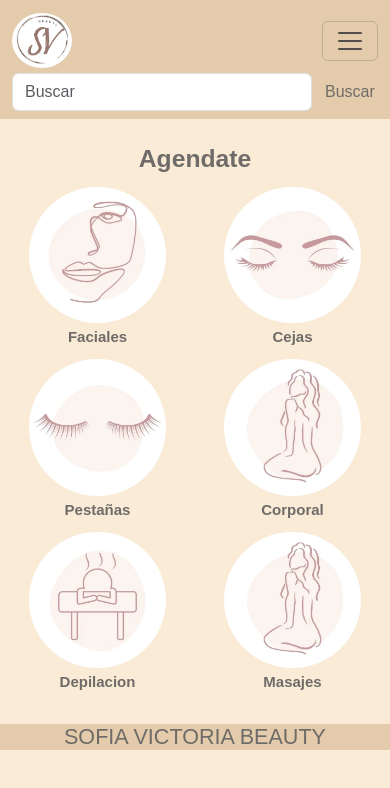
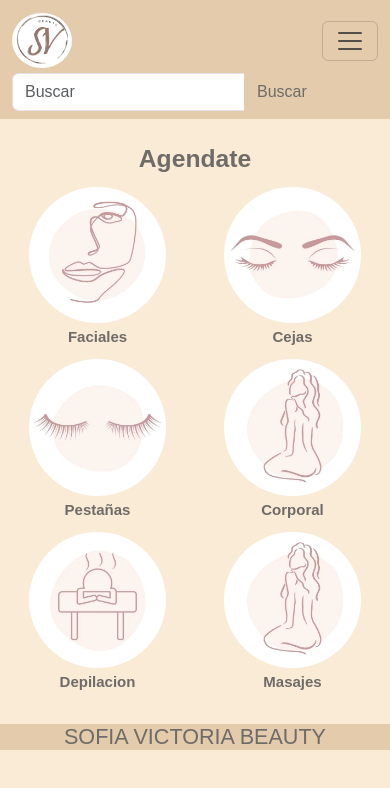
Before and after one commit to NataliaDelgadoBaez/Proyecto-DW-Natalia-Delgado-Baez, a plain HTML site: page Beauty/Agenda.html in a window 390 px wide. Drawn offline with nearby package versions, Linux system fonts and the light colour scheme.

Commit message:
Formulario Mobile

```diff
--- a/Beauty/Agenda.html
+++ b/Beauty/Agenda.html
@@ -6,7 +6,8 @@
     <meta http-equiv="X-UA-Compatible" content="IE=edge">
     <meta name="viewport" content="width=device-width, initial-scale=1.0">
     <meta name="descripcion" content="Tenemos una agenda que se adapta a vos">
-    <meta name="keywords" content="Belleza, Tratamientos, Estetica, Productos, Piel, Cuidado, Beauty, Relax, Mimarse, Quererse, Mesoterapia, Aparatologia, Masajes, Cejas, Pestañas, Cuerpo, Crema, serum">
+    <meta name="keywords"
+        content="Belleza, Tratamientos, Estetica, Productos, Piel, Cuidado, Beauty, Relax, Mimarse, Quererse, Mesoterapia, Aparatologia, Masajes, Cejas, Pestañas, Cuerpo, Crema, serum">
     <link href="https://cdn.jsdelivr.net/npm/bootstrap@5.3.0/dist/css/bootstrap.min.css" rel="stylesheet"
         integrity="sha384-9ndCyUaIbzAi2FUVXJi0CjmCapSmO7SnpJef0486qhLnuZ2cdeRhO02iuK6FUUVM" crossorigin="anonymous">
     <link rel="stylesheet" href="../CSS/style.css">
@@ -50,12 +51,14 @@
                     </ul>
                 </div>
                 <!-- FORMULARIO DE BUSQUEDA -->
-               <form action="#" class="form-inline d-flex">
-                <input type="text" placeholder="Buscar" class="form-control form-custom" >
-                <button type="submit" class="btn btn-custom" id="btn-busqueda">
-                     Buscar
-                </button>
-           </form>
+                <form action="#" class="form-inline d-flex">
+                    <div class="input-group">
+                        <input type="text" placeholder="Buscar" class="form-control form-custom">
+                        <button type="submit" class="btn btn-custom" id="btn-busqueda">
+                            Buscar
+                        </button>
+                    </div>
+                </form>
         </nav>
 
     </header>
--- a/SCSS/bases/_header.scss
+++ b/SCSS/bases/_header.scss
@@ -7,14 +7,35 @@
  }
 
  .form-custom {
-   width: 300px;
+    width: 300px;
  }
 
  .btn-custom {
-   background-color: #e3cbab;
-   color: $color-font
+    background-color: #e3cbab;
+    color: $color-font
  }
 
  #btn-busqueda:active {
-   background-color: $body-color;
+    background-color: $body-color;
  }
+
+ .form-inline {
+   .input-group {
+     flex-wrap: wrap;
+
+     .form-control {
+       width: 20%;
+       margin-bottom: 5px;
+     }
+   }
+
+   @media (max-width: 576px) {
+     .input-group {
+       flex-direction: row;
+
+       .form-control {
+         margin-bottom: 0;
+       }
+     }
+   }
+ }
```
Also changed, not shown: Beauty/Contactenos.html (+10 -7 lines), Beauty/Nosotros.html (+6 -4 lines), Beauty/Tratamientos.html (+10 -7 lines), index.html (+8 -4 lines), CSS/style.css, 1 other file.
